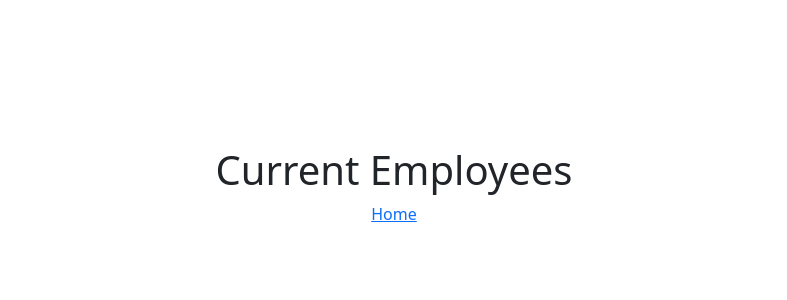
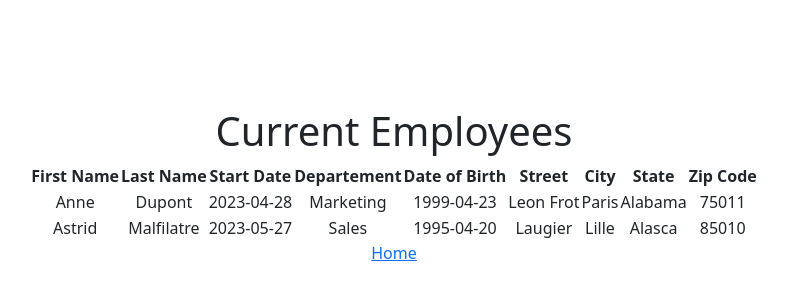
Before and after one commit to Kasia307584/wealth_health-hr-app--frontend, a React (Vite) app: page /employee-list in a window 1280 px wide. Shown: the part 214-514 px from the top of the page, without its empty margins (246-1033 px from the left). Built offline with nearby package versions, Linux system fonts and the light colour scheme.

Commit message:
TanStack Table installed; mocked data table added; new project structure

```diff
--- a/package.json
+++ b/package.json
@@ -11,6 +11,7 @@
   },
   "dependencies": {
     "@reduxjs/toolkit": "^1.9.7",
+    "@tanstack/react-table": "^8.10.7",
     "react": "^18.2.0",
     "react-bootstrap": "^2.9.1",
     "react-dom": "^18.2.0",
--- /dev/null
+++ b/src/MOCK_DATA.json
@@ -0,0 +1,26 @@
+[
+  {
+    "firstName": "Anne",
+    "lastName": "Dupont",
+    "startDate": "2023-04-28",
+    "departement": "Marketing",
+    "dateOfBirth": "1999-04-23",
+    "street": "Leon Frot",
+    "city": "Paris",
+    "state": "Alabama",
+    "zipCode": "75011",
+    "id": 1
+  },
+  {
+    "firstName": "Astrid",
+    "lastName": "Malfilatre",
+    "startDate": "2023-05-27",
+    "departement": "Sales",
+    "dateOfBirth": "1995-04-20",
+    "street": "Laugier",
+    "city": "Lille",
+    "state": "Alasca",
+    "zipCode": "85010",
+    "id": 2
+  }
+]
--- /dev/null
+++ b/src/components/CreateEmployeeForm.jsx
@@ -0,0 +1,77 @@
+import Form from "react-bootstrap/Form";
+import Button from "react-bootstrap/Button";
+import Modal from "react-bootstrap/Modal";
+import { useState } from "react";
+import usStates from "../pages/data_usStates.json";
+
+export default function EmployeeForm() {
+  const [show, setShow] = useState(false);
+
+  const handleClose = () => setShow(false);
+  const handleShow = () => setShow(true);
+
+  return (
+    <>
+      <Form>
+        <Form.Group controlId="firstName">
+          <Form.Label>First Name</Form.Label>
+          <Form.Control type="text" />
+        </Form.Group>
+        <Form.Group controlId="lastName">
+          <Form.Label>Last Name</Form.Label>
+          <Form.Control type="text" />
+        </Form.Group>
+        <Form.Group controlId="dateOfBirth">
+          <Form.Label>Date of Birth</Form.Label>
+          <Form.Control type="date" />
+        </Form.Group>
+        <Form.Group controlId="satrtDate">
+          <Form.Label>Start Date</Form.Label>
+          <Form.Control type="date" />
+        </Form.Group>
+
+        <fieldset className="address">
+          <legend>Address</legend>
+          <Form.Group controlId="street">
+            <Form.Label>Street</Form.Label>
+            <Form.Control type="text" />
+          </Form.Group>
+          <Form.Group controlId="city">
+            <Form.Label>City</Form.Label>
+            <Form.Control type="text" />
+          </Form.Group>
+          <Form.Group controlId="state">
+            <Form.Label>State</Form.Label>
+            <Form.Select>
+              {usStates.states.map((state, index) => (
+                <option value={state.abbreviation} key={index}>
+                  {state.name}
+                </option>
+              ))}
+            </Form.Select>
+          </Form.Group>
+          <Form.Group controlId="zipCode">
+            <Form.Label>Zip Code</Form.Label>
+            <Form.Control type="number" />
+          </Form.Group>
+        </fieldset>
+
+        <Form.Group controlId="department">
+          <Form.Label>Department</Form.Label>
+          <Form.Select aria-label="Select department" name="department">
+            <option value="sales">Sales</option>
+            <option value="marketing">Marketing</option>
+            <option value="engineering">Engineering</option>
+            <option value="human resources">Human Resources</option>
+            <option value="legal">Legal</option>
+          </Form.Select>
+        </Form.Group>
+        <Button onClick={handleShow}>Save</Button>
+      </Form>
+
+      <Modal show={show} onHide={handleClose}>
+        <Modal.Body>Employee Created!</Modal.Body>
+      </Modal>
+    </>
+  );
+}
--- /dev/null
+++ b/src/components/DataTable.jsx
@@ -0,0 +1,89 @@
+import {
+  useReactTable,
+  getCoreRowModel,
+  flexRender,
+} from "@tanstack/react-table";
+import mockData from "../MOCK_DATA.json";
+import { useMemo } from "react";
+
+export default function Table() {
+  const data = useMemo(() => mockData, []);
+  const columns = [
+    {
+      header: "First Name",
+      accessorKey: "firstName",
+    },
+    {
+      header: "Last Name",
+      accessorKey: "lastName",
+    },
+    {
+      header: "Start Date",
+      accessorKey: "startDate",
+    },
+    {
+      header: "Departement",
+      accessorKey: "departement",
+    },
+    {
+      header: "Date of Birth",
+      accessorKey: "dateOfBirth",
+    },
+    {
+      header: "Street",
+      accessorKey: "street",
+    },
+    {
+      header: "City",
+      accessorKey: "city",
+    },
+    {
+      header: "State",
+      accessorKey: "state",
+    },
+    {
+      header: "Zip Code",
+      accessorKey: "zipCode",
+    },
+  ];
+
+  const table = useReactTable({
+    data,
+    columns,
+    getCoreRowModel: getCoreRowModel(),
+  });
+
+  return (
+    <div>
+      <table>
+        <thead>
+          {table.getHeaderGroups().map((headerGroup) => {
+            return (
+              <tr key={headerGroup.id}>
+                {headerGroup.headers.map((header) => (
+                  <th key={header.id}>
+                    {flexRender(
+                      header.column.columnDef.header,
+                      header.getContext()
+                    )}
+                  </th>
+                ))}
+              </tr>
+            );
+          })}
+        </thead>
+        <tbody>
+          {table.getRowModel().rows.map((row) => (
+            <tr key={row.id}>
+              {row.getVisibleCells().map((cell) => (
+                <td key={cell.id}>
+                  {flexRender(cell.column.columnDef.cell, cell.getContext())}
+                </td>
+              ))}
+            </tr>
+          ))}
+        </tbody>
+      </table>
+    </div>
+  );
+}
--- /dev/null
+++ b/src/pages/EmployeeView.jsx
@@ -0,0 +1,17 @@
+import { Link } from "react-router-dom";
+import Form from "../components/CreateEmployeeForm";
+
+export default function Employee() {
+  return (
+    <>
+      <div className="title">
+        <h1>HRnet</h1>
+      </div>
+      <div className="container">
+        <Link to="employee-list">View Current Employees</Link>
+        <h2>Create Employee</h2>
+        <Form />
+      </div>
+    </>
+  );
+}
--- a/src/pages/list/ListView.jsx
+++ b/src/pages/ListView.jsx
@@ -1,11 +1,12 @@
 import { Link } from "react-router-dom";
+import Table from "../components/DataTable";
 
 export default function List() {
   return (
     <>
       <div id="employee-div" className="container">
         <h1>Current Employees</h1>
-        <table id="employee-table" className="display"></table>
+        <Table />
         <Link to="/">Home</Link>
       </div>
     </>
--- a/src/pages/employee/EmployeeView.jsx
+++ /dev/null
@@ -1,88 +0,0 @@
-import { Link } from "react-router-dom";
-import Form from "react-bootstrap/Form";
-import Button from "react-bootstrap/Button";
-import Modal from "react-bootstrap/Modal";
-import { useState } from "react";
-import usStates from "./usStates";
-
-export default function Employee() {
-  const [show, setShow] = useState(false);
-
-  const handleClose = () => setShow(false);
-  const handleShow = () => setShow(true);
-  // usStates.states.map((state) => {
-  //   console.log(state.name);
-  // });
-
-  return (
-    <>
-      <div className="title">
-        <h1>HRnet</h1>
-      </div>
-      <div className="container">
-        <Link to="employee-list">View Current Employees</Link>
-        <h2>Create Employee</h2>
-        <Form>
-          <Form.Group controlId="firstName">
-            <Form.Label>First Name</Form.Label>
-            <Form.Control type="text" />
-          </Form.Group>
-          <Form.Group controlId="lastName">
-            <Form.Label>Last Name</Form.Label>
-            <Form.Control type="text" />
-          </Form.Group>
-          <Form.Group controlId="dateOfBirth">
-            <Form.Label>Date of Birth</Form.Label>
-            <Form.Control type="date" />
-          </Form.Group>
-          <Form.Group controlId="satrtDate">
-            <Form.Label>Start Date</Form.Label>
-            <Form.Control type="date" />
-          </Form.Group>
-
-          <fieldset className="address">
-            <legend>Address</legend>
-            <Form.Group controlId="street">
-              <Form.Label>Street</Form.Label>
-              <Form.Control type="text" />
-            </Form.Group>
-            <Form.Group controlId="city">
-              <Form.Label>City</Form.Label>
-              <Form.Control type="text" />
-            </Form.Group>
-            <Form.Group controlId="state">
-              <Form.Label>State</Form.Label>
-              <Form.Select>
-                {usStates.states.map((state, index) => (
-                  <option value={state.abbreviation} key={index}>
-                    {state.name}
-                  </option>
-                ))}
-              </Form.Select>
-            </Form.Group>
-            <Form.Group controlId="zipCode">
-              <Form.Label>Zip Code</Form.Label>
-              <Form.Control type="number" />
-            </Form.Group>
-          </fieldset>
-
-          <Form.Group controlId="department">
-            <Form.Label>Department</Form.Label>
-            <Form.Select aria-label="Select department" name="department">
-              <option value="sales">Sales</option>
-              <option value="marketing">Marketing</option>
-              <option value="engineering">Engineering</option>
-              <option value="human resources">Human Resources</option>
-              <option value="legal">Legal</option>
-            </Form.Select>
-          </Form.Group>
-          <Button onClick={handleShow}>Save</Button>
-        </Form>
-
-        <Modal show={show} onHide={handleClose}>
-          <Modal.Body>Employee Created!</Modal.Body>
-        </Modal>
-      </div>
-    </>
-  );
-}
--- a/src/router/Router.jsx
+++ b/src/router/Router.jsx
@@ -1,6 +1,6 @@
 import { Routes, Route } from "react-router-dom";
-import EmployeeView from "../pages/employee/EmployeeView";
-import ListView from "../pages/list/ListView";
+import EmployeeView from "../pages/EmployeeView";
+import ListView from "../pages/ListView";
 
 export default function Router() {
   return (
```
Also changed, not shown: src/pages/data_usStates.json (renamed from src/pages/employee/usStates.json), 1 other file (tests, documents, lock files or other folders).
